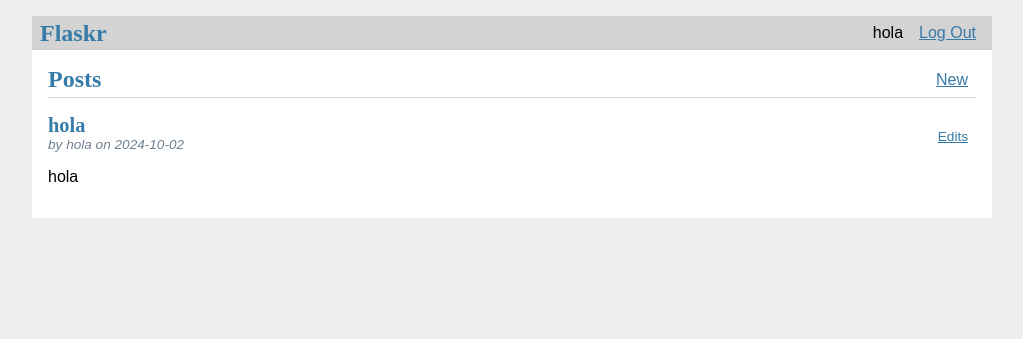
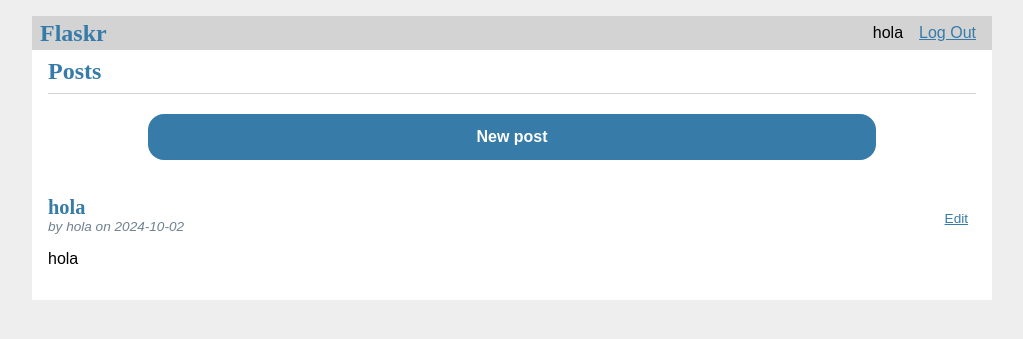
Before and after one commit to virginiagd/bootcamp2, a Flask app: page / in a window 1280 px wide. Shown: the top 339 px of the page, without its empty margins (128-1151 px from the left). Run offline with Flask 3, Linux system fonts and the light colour scheme; a user stored in the database is signed in; data comes from the database, SQL or seed files in the repository.

Commit message:
Update style.css base.html index.html

```diff
--- a/flaskr/static/style.css
+++ b/flaskr/static/style.css
@@ -25,35 +25,59 @@ hr {
     border-top: 1px solid lightgray;
 }
 
-nav {
+.newbutton {
+    background-color: #377ba8;
+    color: white;
+    margin: 20px 100px;
+    padding: 14px 25px;
+    font-weight:bold;
+    text-align: center;
+    text-decoration: none;
+    display: flex;
+    align-items: center;
+    justify-content: center;
+    border-radius: 1em;
+}
+
+.topheader {
     background: lightgray;
     display: flex;
     align-items: center;
     padding: 0 0.5rem;
 }
 
-nav h1 {
+.topheader h1,
+.navbar h1 {
     flex: auto;
     margin: 0;
 }
 
-nav h1 a {
+.topheader h1 a,
+.navbar h1 a {
     text-decoration: none;
     padding: 0.25rem 0.5rem;
 }
 
-nav ul {
+.topheader ul,
+.navbar ul {
     display: flex;
     list-style: none;
     margin: 0;
     padding: 0;
 }
 
-nav ul li a,
-nav ul li span,
+.topheader ul li a,
+.navbar ul li a,
+.topheader ul li span,
 header .action {
     display: block;
     padding: 0.5rem;
+}
+
+.navbar {
+    display: flex;
+    align-items: center;
+    padding: 0 0.5rem;
 }
 
 .content {
--- a/flaskr/templates/base.html
+++ b/flaskr/templates/base.html
@@ -1,7 +1,7 @@
 <!doctype html>
 <title>{% block title %}{% endblock %} - Flaskr</title>
 <link rel="stylesheet" href="{{ url_for('static', filename='style.css') }}">
-<nav>
+<nav class="topheader">
   <h1>Flaskr</h1>
   <ul>
     {% if g.user %}
@@ -13,6 +13,15 @@
     {% endif %}
   </ul>
 </nav>
+{% if g.user %}
+  <nav class="navbar">
+    <ul>
+      <li>
+        <h1><a href="{{ url_for('index') }}">Posts</a></h1>
+    </ul>
+</nav>
+{% endif %}
+
 <section class="content">
   <header>
     {% block header %}{% endblock %}
--- a/flaskr/templates/blog/index.html
+++ b/flaskr/templates/blog/index.html
@@ -1,13 +1,9 @@
 {% extends 'base.html' %}
 
-{% block header %}
-  <h1>{% block title %}Posts{% endblock %}</h1>
+{% block content %}
   {% if g.user %}
-    <a class="action" href="{{ url_for('blog.create') }}">New</a>
+  <a class="newbutton" href="{{ url_for('blog.create') }}">New post</a>
   {% endif %}
-{% endblock %}
-
-{% block content %}
   {% for post in posts %}
     <article class="post">
       <header>
@@ -16,7 +12,7 @@
           <div class="about">by {{ post['username'] }} on {{ post['created'].strftime('%Y-%m-%d') }}</div>
         </div>
         {% if g.user['id'] == post['author_id'] %}
-          <a class="action" href="{{ url_for('blog.update', id=post['id']) }}">Edits</a>
+          <a class="action" href="{{ url_for('blog.update', id=post['id']) }}">Edit</a>
         {% endif %}
       </header>
       <p class="body">{{ post['body'] }}</p>
```
